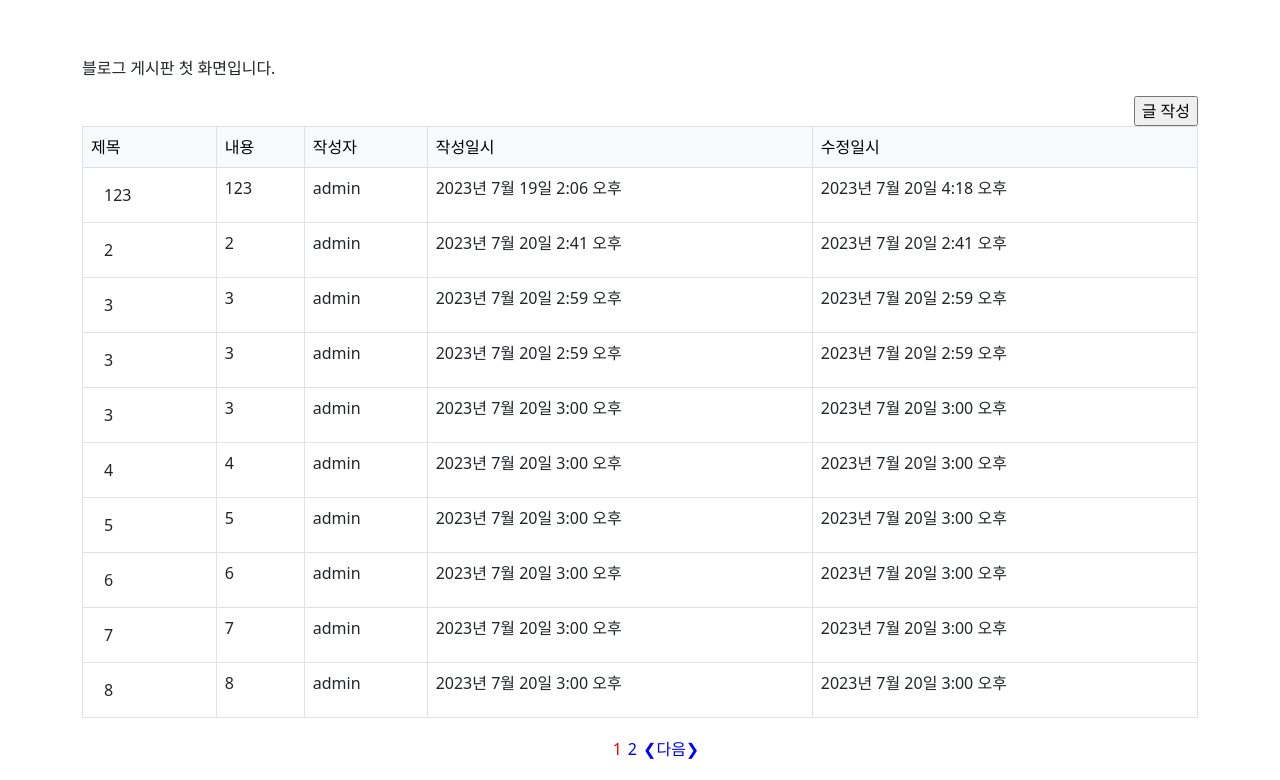
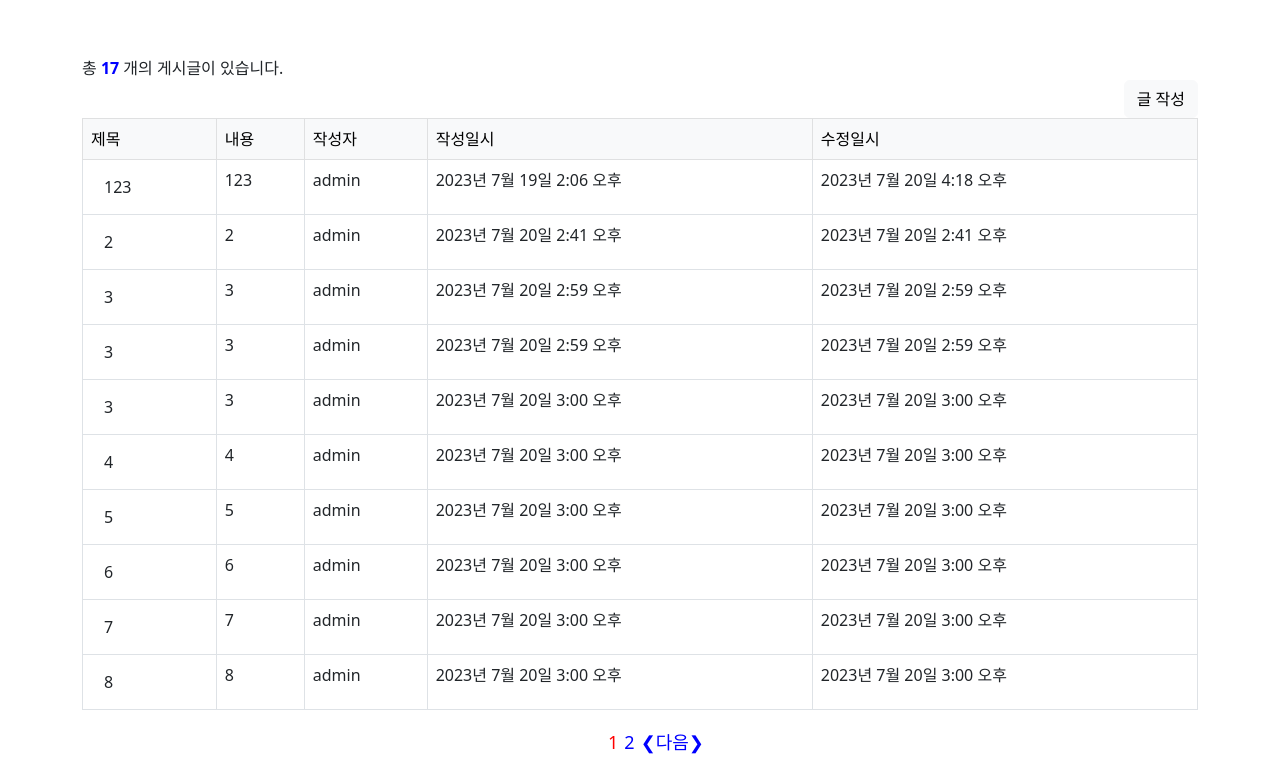
Before and after one commit to qjatjr1285/Django-blog, a Django app: page /blog/ in a window 1280 px wide. Shown: the part 112-892 px from the top of the page. After the commit the page ends 866 px from the top, so only its background shows below. Run offline with Django 4.2, Linux system fonts and the light colour scheme; data comes from the database, SQL or seed files in the repository.

Commit message:
Design: 디자인 변경

```diff
--- a/myapp/blog/templates/blog/post_list.html
+++ b/myapp/blog/templates/blog/post_list.html
@@ -2,11 +2,11 @@
 
 {% block content %}
     <!-- <h1>블로그 게시판 화면</h1> -->
-    <p>블로그 게시판 첫 화면입니다.</p>
     <form action="{% url 'blog:write' %}" method="get">
+        총 <span style="color: blue; font-weight: bold;">{{posts.count}}</span> 개의 게시글이 있습니다.
         <div class="write-form">
             <input type="hidden" name="{{ redirect_field_name }}" value="{{ request.GET.next }}">
-            <input type="submit" class="btn-write" value="글 작성">
+            <input type="submit" class="btn btn-light" value="글 작성">
         </div>
     </form>
     <!-- <a href="{% url 'blog:write' %}" class="btn btn-outline-success">글 작성</a> -->
@@ -38,7 +38,7 @@
             </table>
 
 
-            <div>
+            <div style="font-size: large;">
                 {% if page_objs.has_other_pages %}
                     <ul style="display:flex; justify-content: center; list-style:none;">
                         {% if page_objs.has_previous %}
```
